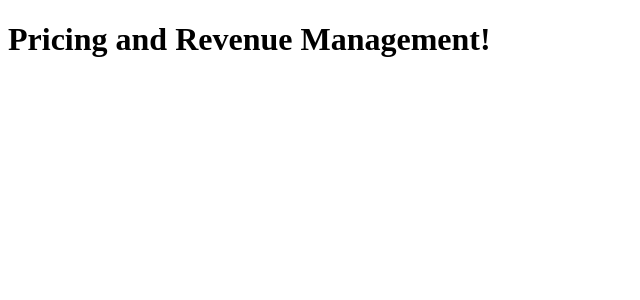
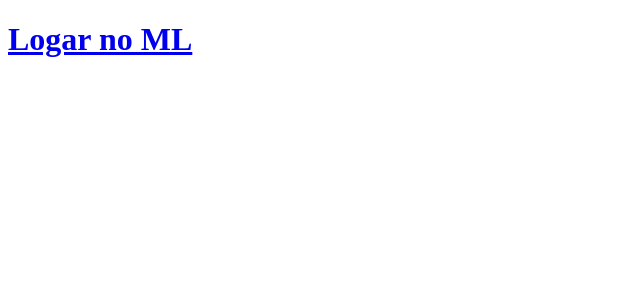
Before and after one commit to eduborio/pricenews, a Next.js app: page / in a window 1280 px wide. Shown: the top 300 px of the page, without its empty margins (0-640 px from the left). Built offline with nearby package versions, Linux system fonts and the light colour scheme.

Commit message:
Iniciando Autenticação

```diff
--- a/pages/index.js
+++ b/pages/index.js
@@ -1,5 +1,11 @@
 function Home() {
-  return <h1> Pricing and Revenue Management! </h1>;
+  return (
+    <h1>
+      <a href="https://auth.mercadolivre.com.br/authorization?response_type=code&client_id=$CLIENT_ID&redirect_uri=$REDIRECT_URL">
+        Logar no ML
+      </a>
+    </h1>
+  );
 }
 
 export default Home;
```
